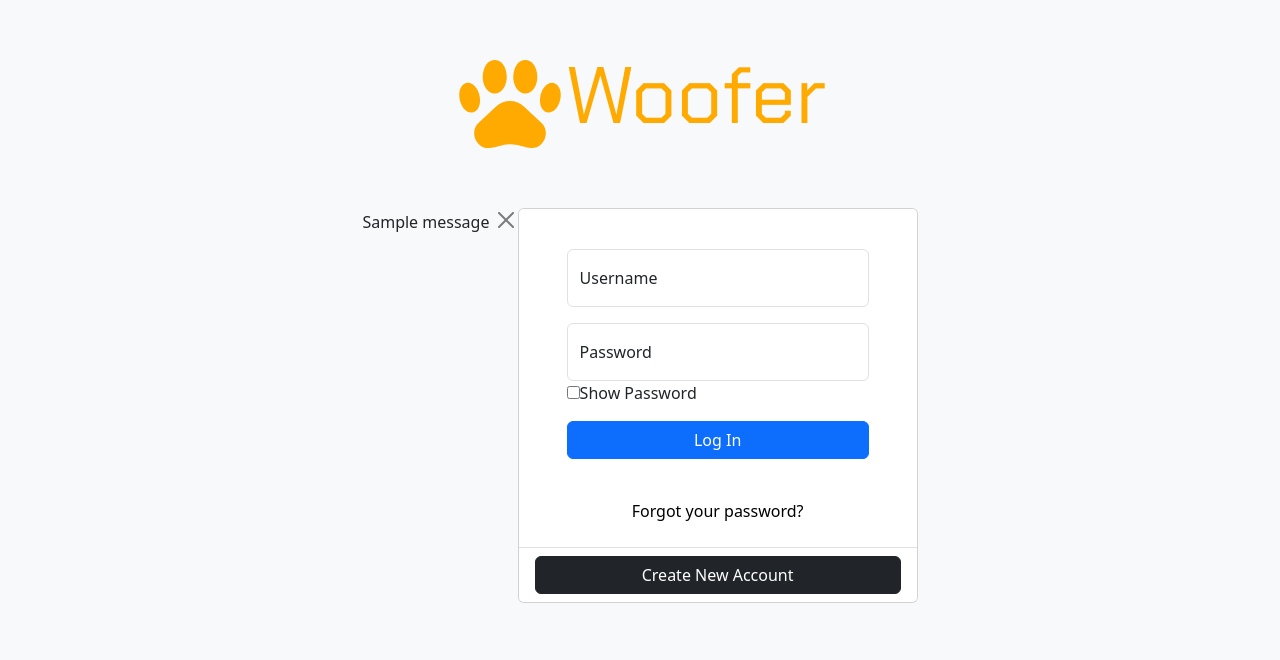
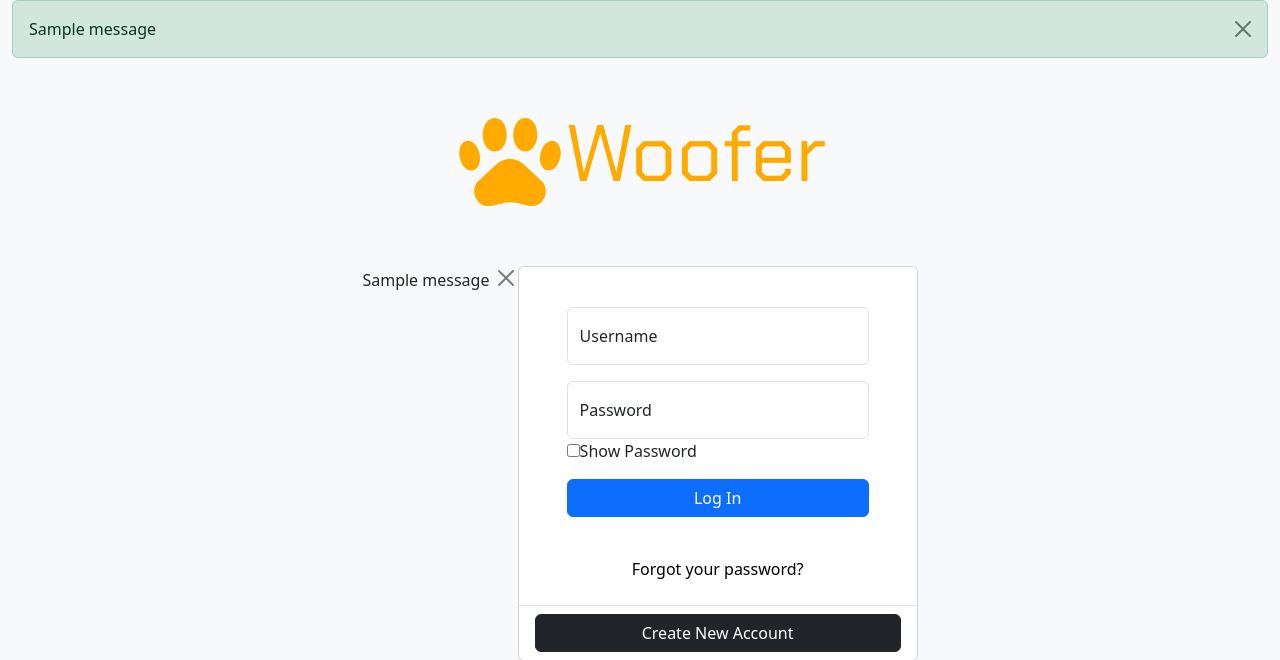
Before and after one commit to ChaitanyaShah21/Woofer, a Flask app: page /login in a window 1280 px wide. Shown: the top 660 px of the page. Run offline with Flask 3, Linux system fonts and the light colour scheme; tables that the repository leaves empty hold one stand-in row (values such as "Sample post"); one stand-in notice (Sample message) is shown.

Commit message:
bug fixes

```diff
--- a/app.py
+++ b/app.py
@@ -276,7 +276,7 @@
 @app.route("/reset-password/<token>", methods=["POST", "GET"])
 def reset_password(token):
     try:
-        email = serializer.loads(token, salt="reset=password", max_age=3600)
+        email = serializer.loads(token, salt="reset-password", max_age=3600)
     except(SignatureExpired, BadSignature):
         return "Invalid or expired token", 400
 
--- a/templates/login.html
+++ b/templates/login.html
@@ -9,6 +9,16 @@
 {% endblock %}
 
 {% block body %}
+    {% with messages = get_flashed_messages(with_categories=true) %}
+        {% if messages %}
+            {% for category, message in messages %}
+                <div class="alert alert-{{ category }} alert-dismissible fade show" role="alert">
+                {{ message }}
+                <button type="button" class="btn-close" data-bs-dismiss="alert"></button>
+                </div>
+            {% endfor %}
+        {% endif %}
+    {% endwith %}
     <div class="container-fluid d-flex justify-content-center mt-5" >
 
         <img src="/static/woofer.svg" class="rounded float-left img-fluid mr-3" alt="woofer-logo" id="homepage-logo">
```
